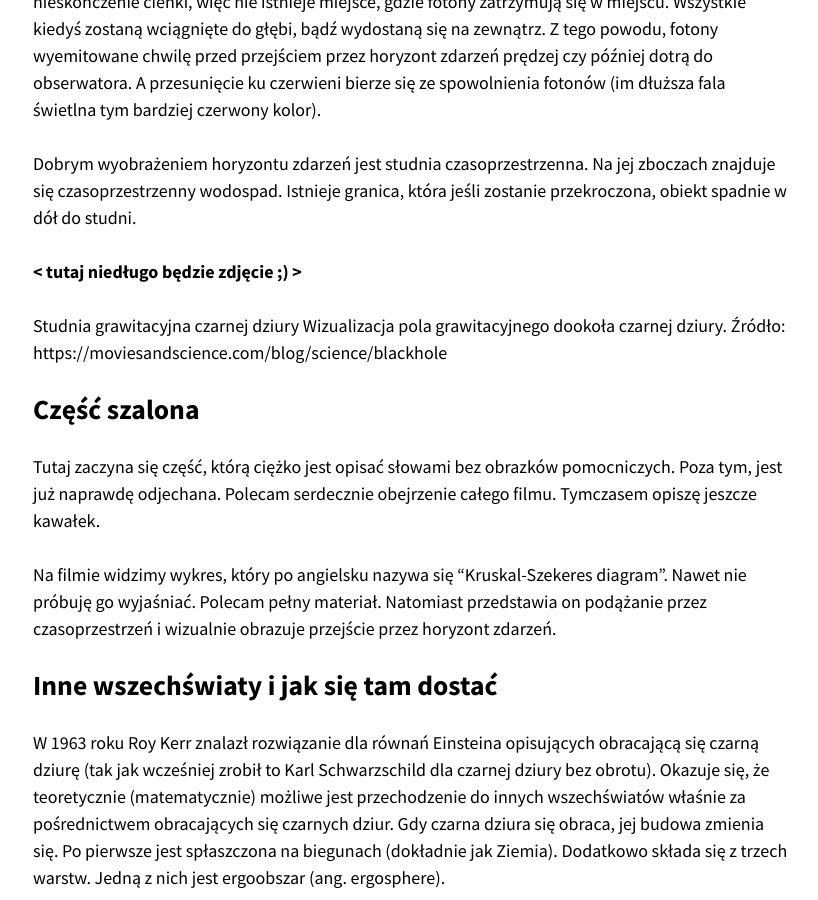
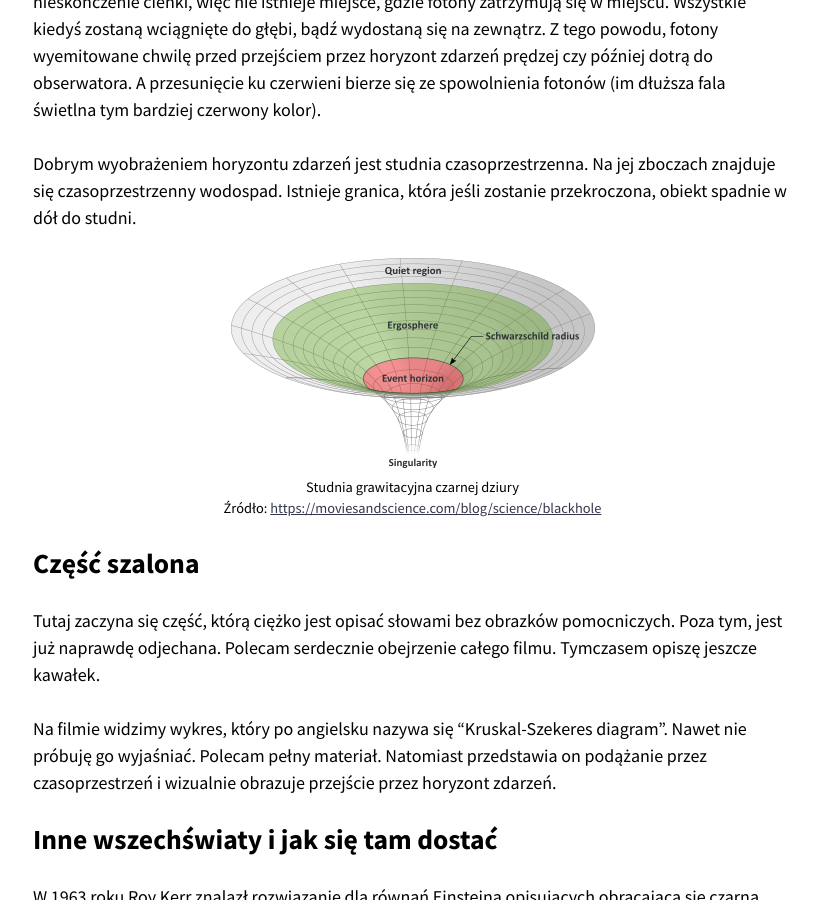
Before and after one commit to JanWielgus/janwielgus.github.io, a Jekyll site: the page built from _posts/2024-05-10-czarne-dziury-biale-dziury.md, in a window 1280 px wide and 900 px high, scrolled down 2473 px. Shown: the whole window, without its empty margins (342-1160 px from the left). Built offline with Jekyll 4.4.1, drawn with Linux system fonts in a browser that asks for light colours; nearby versions of some CDN libraries.

Commit message:
Added gravity well image

```diff
--- a/_posts/2024-05-10-czarne-dziury-biale-dziury.md
+++ b/_posts/2024-05-10-czarne-dziury-biale-dziury.md
@@ -41,11 +41,11 @@ I tutaj cię zaskoczę. Obiekt. który wpada do czarnej dziury, nie wygląda jak
 
 Dobrym wyobrażeniem horyzontu zdarzeń jest studnia czasoprzestrzenna. Na jej zboczach znajduje się czasoprzestrzenny wodospad. Istnieje granica, która jeśli zostanie przekroczona, obiekt spadnie w dół do studni.
 
-**< tutaj niedługo będzie zdjęcie ;) >**
-
-Studnia grawitacyjna czarnej dziury
-Wizualizacja pola grawitacyjnego dookoła czarnej dziury.
-Źródło: https://moviesandscience.com/blog/science/blackhole
+<figure class="align-center">
+  <img src="{{ '/images/2024-05-10-gravity-well.png' | absolute_url }}" alt="">
+  <figcaption>Studnia grawitacyjna czarnej dziury<br>
+  Źródło: <a href="https://moviesandscience.com/blog/science/blackhole">https://moviesandscience.com/blog/science/blackhole</a></figcaption>
+</figure>
 
 ## Część szalona
 
```
Also changed, not shown: images/2024-05-10-gravity-well.png (added).
